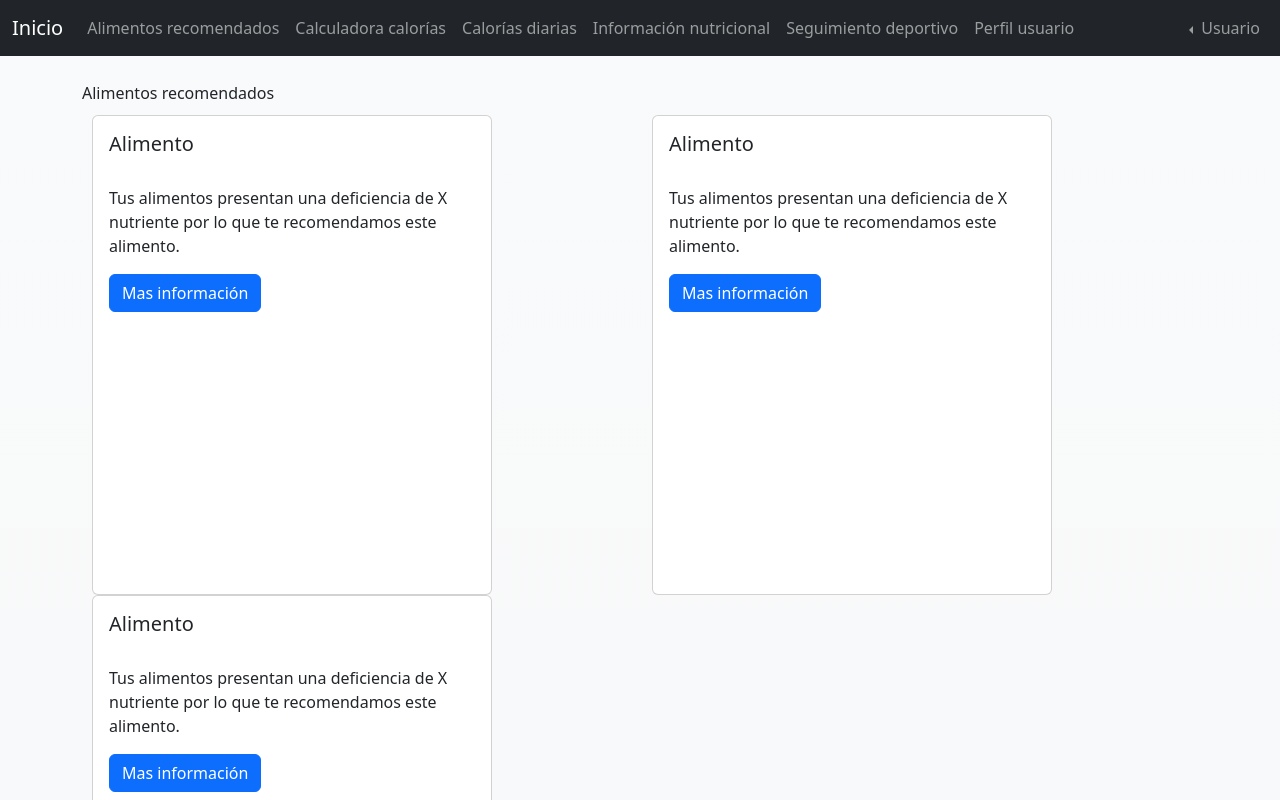
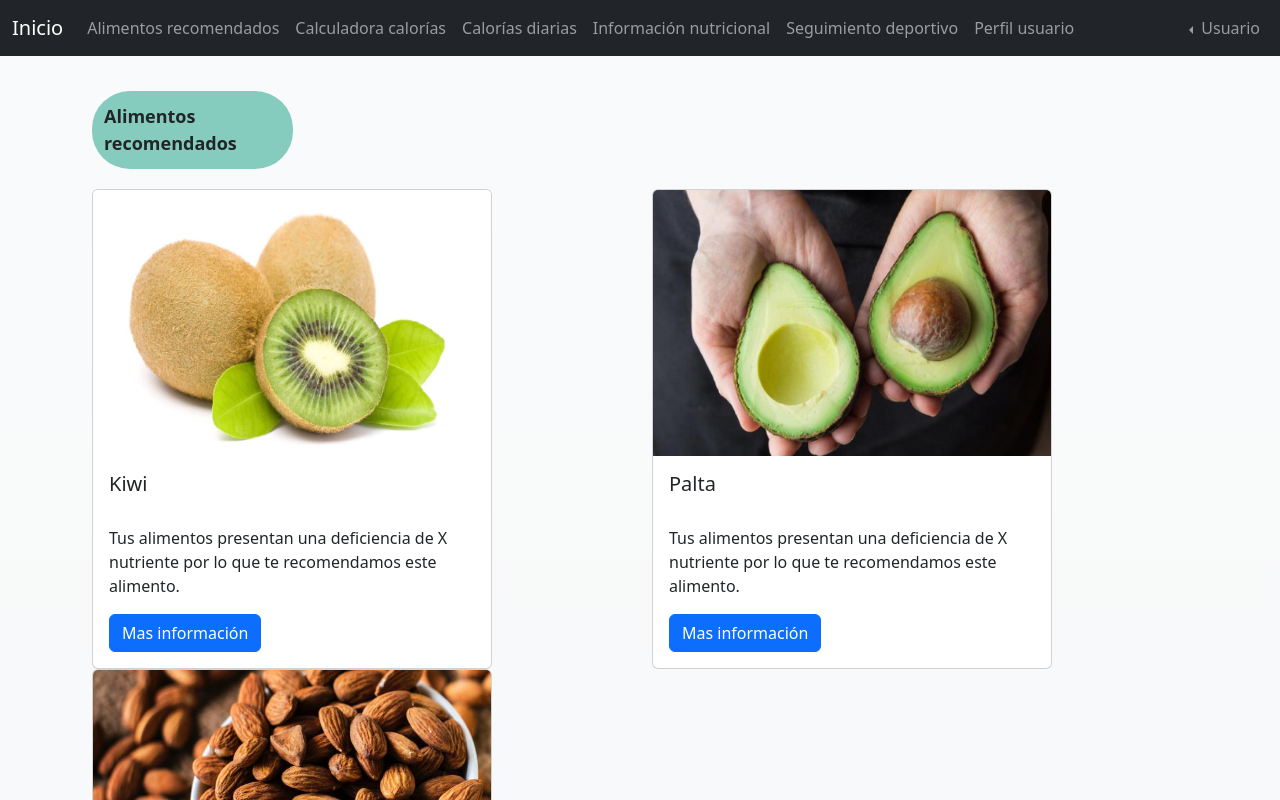
Before and after one commit to Niicool1/Proyecto-vida-saludable, a Vue app: page /alimentosRecomendados in a window 1280 px wide. Shown: the top 800 px of the page. Built offline with nearby package versions, Linux system fonts and the light colour scheme.

Commit message:
Update alimentosRecomendados.vue

```diff
--- a/src/views/alimentosRecomendados.vue
+++ b/src/views/alimentosRecomendados.vue
@@ -1,14 +1,16 @@
 <template>
     <div class="container-fluid bg-light bg-gradient">
-        <div class="container alimentosRecomendados">
+        <div class="container">
             <div id="recomendacion">
-                <a>Alimentos recomendados</a>
+                <li>Alimentos recomendados</li>
+
             </div>
             <ul class="row" id="alimento">
                 <li class="col">
                     <div class="card" style="width: 25rem; height: 30rem;">
+                        <img src="../assets/images/alimento1.jpg" class="card-img-top" alt="...">
                         <div class="card-body">
-                        <h5 class="card-title">Alimento</h5>
+                        <h5 class="card-title">Kiwi</h5>
                         <p class="card-text">Tus alimentos presentan una deficiencia de X nutriente por lo que te recomendamos este alimento.</p>
                         <a href="#" class="btn btn-primary">Mas información</a>
                         </div>
@@ -16,8 +18,9 @@
                 </li>
                 <li class="col">
                     <div class="card" style="width: 25rem; height: 30rem;">
+                        <img src="../assets/images/alimento2.jpeg" class="card-img-top" alt="...">
                         <div class="card-body">
-                        <h5 class="card-title">Alimento</h5>
+                        <h5 class="card-title">Palta</h5>
                         <p class="card-text">Tus alimentos presentan una deficiencia de X nutriente por lo que te recomendamos este alimento.</p>
                         <a href="#" class="btn btn-primary">Mas información</a>
                         </div>
@@ -26,8 +29,9 @@
 
                 <li class="col">
                     <div class="card" style="width: 25rem; height: 30rem;">
+                        <img src="../assets/images/alimento3.jpg" class="card-img-top" alt="...">
                         <div class="card-body">
-                        <h5 class="card-title">Alimento</h5>
+                        <h5 class="card-title">Almendras</h5>
                         <p class="card-text">Tus alimentos presentan una deficiencia de X nutriente por lo que te recomendamos este alimento.</p>
                         <a href="#" class="btn btn-primary">Mas información</a>
                         </div>
@@ -40,6 +44,7 @@
 
 </template>
 
+
 <style lang ="scss" scoped>
     @import '@/assets/mainstyles.scss';
 </style>
```
